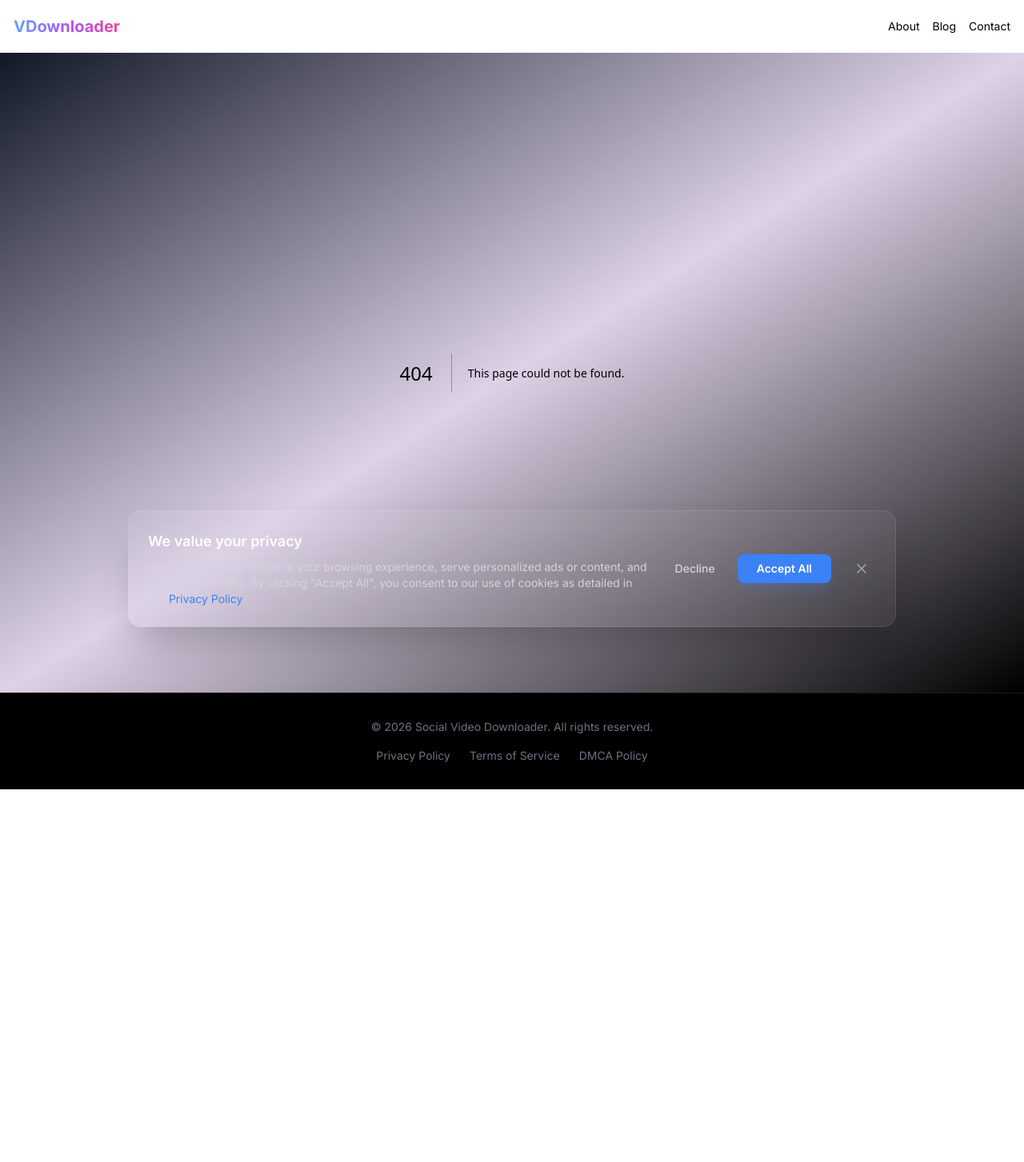
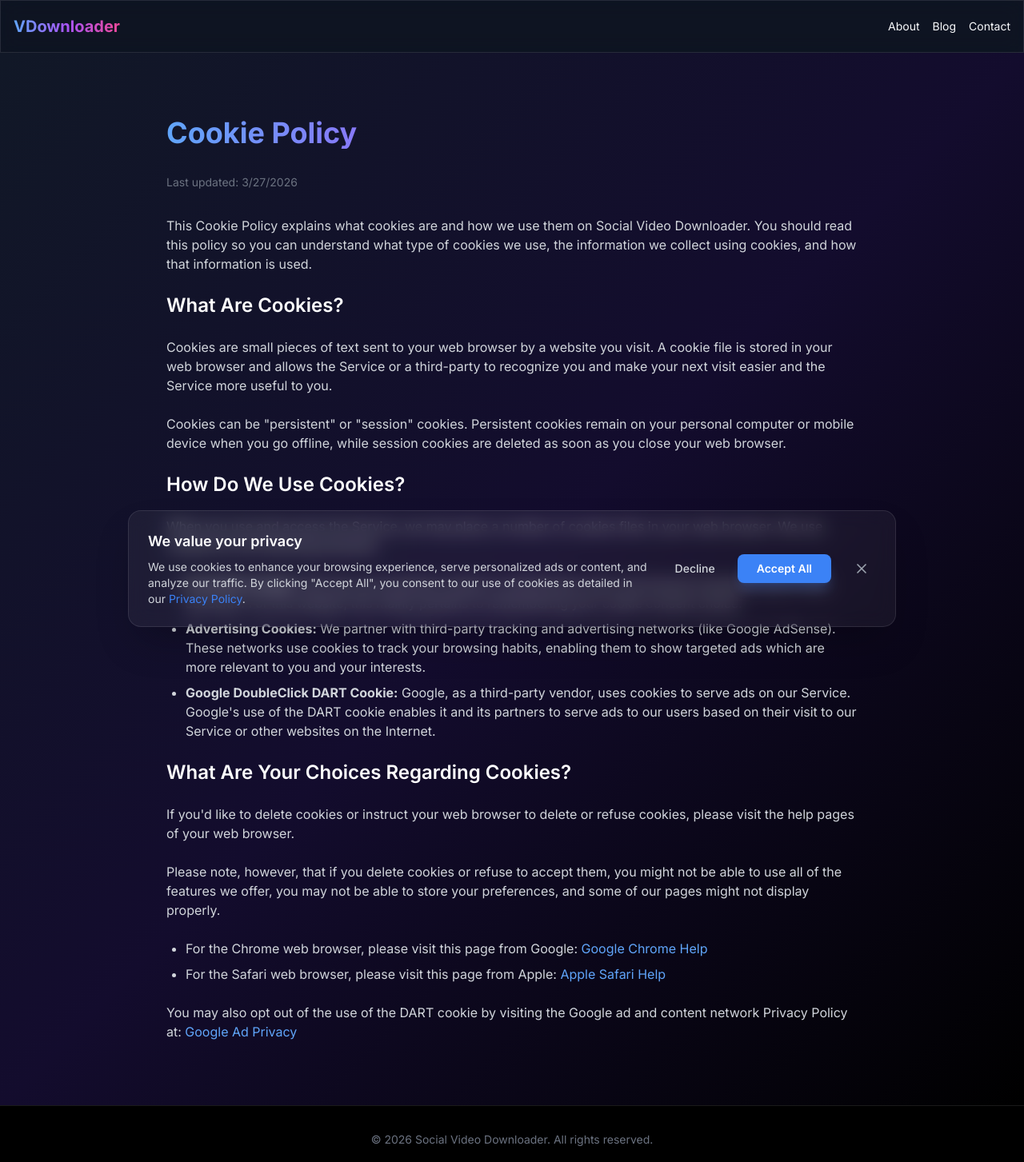
Before and after one commit to Nauman123Nasir/social-frontend, a Next.js app: page /cookie-policy in a window 1280 px wide. Before the commit this address had no page. Shown: the top 1453 px of the page at 80% size. Before the commit the page ends 987 px from the top, so only its background shows below. Built offline with nearby package versions, Linux system fonts and the light colour scheme.

Commit message:
content changes

```diff
--- a/next.config.ts
+++ b/next.config.ts
@@ -1,8 +1,44 @@
 import type { NextConfig } from "next";
+
+const securityHeaders = [
+  {
+    key: 'X-DNS-Prefetch-Control',
+    value: 'on'
+  },
+  {
+    key: 'Strict-Transport-Security',
+    value: 'max-age=63072000; includeSubDomains; preload'
+  },
+  {
+    key: 'X-Frame-Options',
+    value: 'SAMEORIGIN'
+  },
+  {
+    key: 'X-Content-Type-Options',
+    value: 'nosniff'
+  },
+  {
+    key: 'Referrer-Policy',
+    value: 'origin-when-cross-origin'
+  },
+  {
+    key: 'Permissions-Policy',
+    value: 'camera=(), microphone=(), geolocation=(), browsing-topics=()'
+  }
+];
 
 const nextConfig: NextConfig = {
   /* config options here */
   reactCompiler: true,
+  async headers() {
+    return [
+      {
+        // Apply these headers to all routes in your application.
+        source: '/(.*)',
+        headers: securityHeaders,
+      },
+    ]
+  },
 };
 
 export default nextConfig;
--- /dev/null
+++ b/src/app/cookie-policy/page.tsx
@@ -0,0 +1,57 @@
+import { Metadata } from 'next';
+
+export const metadata: Metadata = {
+  title: 'Cookie Policy - Social Video Downloader',
+  description: 'Detailed Cookie Policy regarding tracking and usage.',
+};
+
+export default function CookiePolicyPage() {
+  return (
+    <div className="container mx-auto px-4 py-20 max-w-4xl">
+      <h1 className="text-4xl font-bold mb-8 gradient-text">Cookie Policy</h1>
+      <p className="text-sm text-gray-500 mb-8">Last updated: {new Date().toLocaleDateString()}</p>
+
+      <div className="prose prose-invert lg:prose-xl space-y-6 text-gray-300">
+        <p>
+          This Cookie Policy explains what cookies are and how we use them on Social Video Downloader. You should read this policy so you can understand what type of cookies we use, the information we collect using cookies, and how that information is used.
+        </p>
+
+        <h2 className="text-2xl font-semibold text-white mt-12 mb-4">What Are Cookies?</h2>
+        <p>
+          Cookies are small pieces of text sent to your web browser by a website you visit. A cookie file is stored in your web browser and allows the Service or a third-party to recognize you and make your next visit easier and the Service more useful to you.
+        </p>
+        <p>
+          Cookies can be "persistent" or "session" cookies. Persistent cookies remain on your personal computer or mobile device when you go offline, while session cookies are deleted as soon as you close your web browser.
+        </p>
+
+        <h2 className="text-2xl font-semibold text-white mt-12 mb-4">How Do We Use Cookies?</h2>
+        <p>
+          When you use and access the Service, we may place a number of cookies files in your web browser.
+          We use cookies for the following purposes:
+        </p>
+        <ul className="list-disc pl-6 space-y-2 mt-4 text-gray-300">
+          <li><strong>Essential Cookies:</strong> We may use essential cookies to authenticate users and prevent fraudulent use of user accounts. For this website, this mainly pertains to remembering your cookie consent choice.</li>
+          <li><strong>Advertising Cookies:</strong> We partner with third-party tracking and advertising networks (like Google AdSense). These networks use cookies to track your browsing habits, enabling them to show targeted ads which are more relevant to you and your interests.</li>
+          <li><strong>Google DoubleClick DART Cookie:</strong> Google, as a third-party vendor, uses cookies to serve ads on our Service. Google's use of the DART cookie enables it and its partners to serve ads to our users based on their visit to our Service or other websites on the Internet. </li>
+        </ul>
+
+        <h2 className="text-2xl font-semibold text-white mt-12 mb-4">What Are Your Choices Regarding Cookies?</h2>
+        <p>
+          If you'd like to delete cookies or instruct your web browser to delete or refuse cookies, please visit the help pages of your web browser.
+        </p>
+        <p>
+          Please note, however, that if you delete cookies or refuse to accept them, you might not be able to use all of the features we offer, you may not be able to store your preferences, and some of our pages might not display properly.
+        </p>
+
+        <ul className="list-disc pl-6 space-y-2 mt-4 text-gray-300">
+          <li>For the Chrome web browser, please visit this page from Google: <a href="https://support.google.com/accounts/answer/32050" target="_blank" rel="noopener noreferrer" className="text-blue-400 hover:text-blue-300">Google Chrome Help</a></li>
+          <li>For the Safari web browser, please visit this page from Apple: <a href="https://support.apple.com/guide/safari/manage-cookies-and-website-data-sfri11471/mac" target="_blank" rel="noopener noreferrer" className="text-blue-400 hover:text-blue-300">Apple Safari Help</a></li>
+        </ul>
+
+        <p className="mt-4">
+          You may also opt out of the use of the DART cookie by visiting the Google ad and content network Privacy Policy at: <a href="http://www.google.com/privacy_ads.html" target="_blank" rel="noopener noreferrer" className="text-blue-400 hover:text-blue-300">Google Ad Privacy</a>
+        </p>
+      </div>
+    </div>
+  );
+}
--- /dev/null
+++ b/src/app/disclaimer/page.tsx
@@ -0,0 +1,40 @@
+import { Metadata } from 'next';
+
+export const metadata: Metadata = {
+  title: 'Disclaimer - Social Video Downloader',
+  description: 'Disclaimer and limit of liability for our services.',
+};
+
+export default function DisclaimerPage() {
+  return (
+    <div className="container mx-auto px-4 py-20 max-w-4xl">
+      <h1 className="text-4xl font-bold mb-8 gradient-text">Disclaimer</h1>
+      <p className="text-sm text-gray-500 mb-8">Last updated: {new Date().toLocaleDateString()}</p>
+
+      <div className="prose prose-invert lg:prose-xl space-y-6 text-gray-300">
+        <h2 className="text-2xl font-semibold text-white mt-12 mb-4">Website Disclaimer</h2>
+        <p>
+          The information provided by Social Video Downloader ("we," "us," or "our") on our website is for general informational purposes only. All information on the Site is provided in good faith, however we make no representation or warranty of any kind, express or implied, regarding the accuracy, adequacy, validity, reliability, availability, or completeness of any information on the Site.
+        </p>
+
+        <p className="font-bold text-white mt-4">
+          UNDER NO CIRCUMSTANCE SHALL WE HAVE ANY LIABILITY TO YOU FOR ANY LOSS OR DAMAGE OF ANY KIND INCURRED AS A RESULT OF THE USE OF THE SITE OR RELIANCE ON ANY INFORMATION PROVIDED ON THE SITE. YOUR USE OF THE SITE AND YOUR RELIANCE ON ANY INFORMATION ON THE SITE IS SOLELY AT YOUR OWN RISK.
+        </p>
+
+        <h2 className="text-2xl font-semibold text-white mt-12 mb-4">External Links Disclaimer</h2>
+        <p>
+          The Site may contain (or you may be sent through the Site) links to other websites or content belonging to or originating from third parties or links to websites and features in banners or other advertising. Such external links are not investigated, monitored, or checked for accuracy, adequacy, validity, reliability, availability or completeness by us.
+        </p>
+        <p>
+          WE DO NOT WARRANT, ENDORSE, GUARANTEE, OR ASSUME RESPONSIBILITY FOR THE ACCURACY OR RELIABILITY OF ANY INFORMATION OFFERED BY THIRD-PARTY WEBSITES LINKED THROUGH THE SITE OR ANY WEBSITE OR FEATURE LINKED IN ANY BANNER OR OTHER ADVERTISING. WE WILL NOT BE A PARTY TO OR IN ANY WAY BE RESPONSIBLE FOR MONITORING ANY TRANSACTION BETWEEN YOU AND THIRD-PARTY PROVIDERS OF PRODUCTS OR SERVICES.
+        </p>
+
+        <h2 className="text-2xl font-semibold text-white mt-12 mb-4">Copyright Disclaimer</h2>
+        <p>
+          We do not host, store, or otherwise maintain any media (including video or audio files) on our servers whatsoever. Social Video Downloader acts purely as a conduit that parses URLs and enables users to connect directly to the original Content Delivery Networks (CDNs) of third parties.
+          Users hold all responsibility regarding the copyrighted status of the files they process through this service. Do not use this service to infringe upon intellectual property.
+        </p>
+      </div>
+    </div>
+  );
+}
--- a/src/app/layout.tsx
+++ b/src/app/layout.tsx
@@ -41,7 +41,9 @@ export default function RootLayout({
                     <p>&copy; {new Date().getFullYear()} Social Video Downloader. All rights reserved.</p>
                     <div className="mt-4 flex flex-wrap justify-center gap-x-6 gap-y-2">
                         <a href="/privacy" className="hover:text-white transition">Privacy Policy</a>
+                        <a href="/cookie-policy" className="hover:text-white transition">Cookie Policy</a>
                         <a href="/terms" className="hover:text-white transition">Terms of Service</a>
+                        <a href="/disclaimer" className="hover:text-white transition">Disclaimer</a>
                         <a href="/dmca" className="hover:text-white transition">DMCA Policy</a>
                     </div>
                 </div>
```
